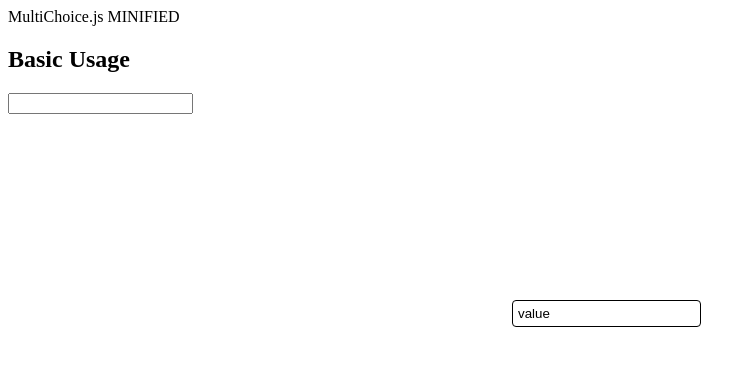
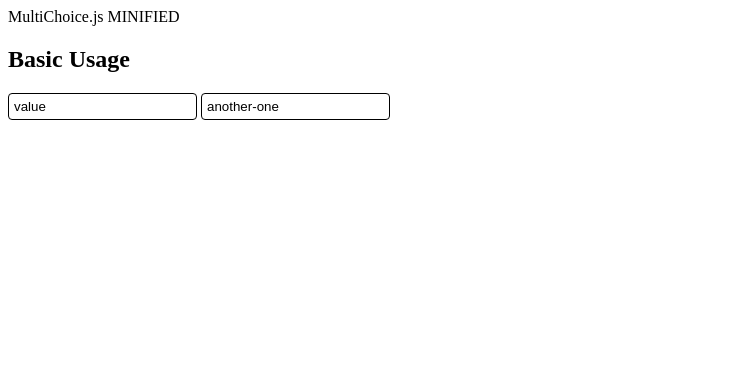
Before and after one commit to siddharthTyagi/web-faces, a plain HTML site: page multichoice/content/index.html in a window 1280 px wide. Shown: the whole page, without its empty margins (0-756 px from the left). Drawn offline with Linux system fonts and the light colour scheme.

Commit message:
new commit

```diff
--- a/multichoice/content/css/page.css
+++ b/multichoice/content/css/page.css
@@ -1,5 +1,4 @@
 input#multichoice-basic {
-	position: absolute;
-	left: 40%;
-	top: 300px;
+	left: 20%;
+	top: 200px;
 }
--- a/multichoice/content/css/theme.css
+++ b/multichoice/content/css/theme.css
@@ -1,19 +1,24 @@
 .default.multichoice-wrapper {
 	transition: 0.5s;
 	position: absolute;
+	cursor: default;
+}
+.multichoice {
+	border: 1px solid black;
+	border-radius: 4px;
+	padding: 5px;
 	cursor: default;
 }
 .default.multichoice-wrapper input.multichoice {
 	border: 1px solid black;
 	border-radius: 4px;
 	padding: 5px;
-	position: absolute;
 	cursor: default;
 }
 .default.multichoice-wrapper:HOVER input.multichoice {
-	border: 2px solid maroon;
 }
 .default.multichoice-wrapper:HOVER input.multichoice:HOVER {
+	border: 2px solid maroon;
 	border-color: black;
 	background: maroon;
 	color: white;
--- a/multichoice/content/index.html
+++ b/multichoice/content/index.html
@@ -6,9 +6,10 @@
 var dom = document.documentElement;
 document.addEventListener('DOMContentLoaded', function (e) {
 	var basic = new _MultiChoice(dom.querySelector("input#multichoice-basic"));
+	var sample = new _MultiChoice(dom.querySelector("input#multichoice-sample"));
 });
 </script>
 <a class="max">MultiChoice.js</a>&nbsp;<a class="min">MINIFIED</a>
 <h2>Basic Usage</h2>
 <input id="multichoice-basic" type="text" value="value">
-<input id="multichoice-sample" type="text">
+<input id="multichoice-sample" type="text" value="another-one">
--- a/multichoice/content/js/multichoice.js
+++ b/multichoice/content/js/multichoice.js
@@ -14,7 +14,7 @@ var _MultiChoice = function (emt, args) {
 			}
 		};
 		this._clearOptions = function () {
-			var opts = this.parentNode.querySelectorAll('span.multichoice-option');
+			var opts = this.parentNode.querySelectorAll('span.multichoice-option, br');
 			for (var i = 0; i < opts.length; i++) {
 				this.parentNode.removeChild(opts[i]);
 			}
@@ -27,22 +27,36 @@ var _MultiChoice = function (emt, args) {
 		this._addOption = function (v) {
 			var opt = document.createElement('span');
 			opt.innerHTML = v;
-			this._styleEngine.addClass('multichoice-option', opt);
+			this._styleEngine.addClass('multichoice-option multichoice', opt);
+			opt.style.opacity = '0';
 			this.parentNode.insertBefore(opt, (this._post = !this._post) ? this : this.nextSibling);
+			if (this.parentNode.clientWidth > this.option("maxWidth")) {
+				this.parentNode.insertBefore(document.createElement('br'), opt);
+				this.option("maxWidth", this.parentNode.clientWidth);
+			}
+			opt.style.opacity = 1;
 		};
 		this._expand = function () {
 			var opts = this.option("options");
 			for (var i = 0; i < opts.length; i++) {
 				var opt = opts[i];
-				this._addOption();
+				this._addOption(opt);
+				if (this.parentNode.clientHeight > this.option("maxHeight")) {
+					this._addOption("...");
+					break;
+				}
 			}
 			return this;
 		};
 		this._onMouseOver = function (e) {
-			this._expand();
+			this._mc.style.top = (this._mc._clone.offsetTop - this._mc._t - 1) + 'px';
+			this._mc.style.left = (this._mc._clone.offsetLeft - this._mc._l - 1) + 'px';
+			this.style.zIndex = this._mc.option("Mz");
+			this._mc._expand();
 		};
 		this._onMouseOut = function (e) {
 			this._mc._collapse();
+			this.style.zIndex = this._mc.option("mz");
 			this._mc.style.top = (this._mc._clone.offsetTop - this._mc._t) + 'px';
 			this._mc.style.left = (this._mc._clone.offsetLeft - this._mc._l) + 'px';
 		};
@@ -54,27 +68,28 @@ var _MultiChoice = function (emt, args) {
 			for (v in _MultiChoice.prototype) {
 				this[v] = _MultiChoice.prototype[v];
 			}
-			this.addEventListener('mouseover', this._onMouseOver);
+			this._styleEngine.addClass('multichoice', this._clone);
 			this._styleEngine.addClass('multichoice', this);
 			var wrapper = document.createElement('div');
+			wrapper.addEventListener('mouseover', this._onMouseOver);
 			wrapper.addEventListener('mouseout', this._onMouseOut);
-			wrapper.addEventListener('mouseover', function (e) {
-				this._mc.style.top = (this._mc._clone.offsetTop - this._mc._t - 1) + 'px';
-				this._mc.style.left = (this._mc._clone.offsetLeft - this._mc._l - 1) + 'px';
-			});
+			/*wrapper.addEventListener('mouseover', function (e) {
+			});*/
 			this._styleEngine.addClass('default multichoice-wrapper', wrapper);
-			wrapper.style.width = (3 * (this._clone.clientWidth)) + 'px';
-			wrapper.style.height = (5 * (this._clone.clientHeight)) + 'px';
+			/*wrapper.style.width = (3 * (this._clone.clientWidth)) + 'px';
+			wrapper.style.height = (5 * (this._clone.clientHeight)) + 'px';*/
 			this._mca.top = this._clone.offsetTop - 2;
 			this._mca.left = this._clone.offsetLeft - 2;
-			wrapper.style.left = (this._l = (this._clone.offsetLeft - this._clone.clientWidth + 10)) + 'px';
-			wrapper.style.top = (this._t = this._clone.offsetTop - this._clone.clientHeight) + 'px';
-			this.style.top = (this._clone.offsetTop - this._t) + 'px';
-			this.style.left = (this._clone.offsetLeft - this._l) + 'px';
+			wrapper.style.left = (this._l = (this._clone.offsetLeft)) + 'px';
+			wrapper.style.top = (this._t = this._clone.offsetTop) + 'px';
+			/*this.style.top = (this._clone.offsetTop - this._t) + 'px';
+			this.style.left = (this._clone.offsetLeft - this._l) + 'px';*/
 			this._clone.style.opacity = '0';
+			wrapper.style.zIndex = this.option("mz");
 			this._clone.parentNode.appendChild(wrapper);
 			wrapper._mc = this;
 			wrapper.appendChild(this);
+			this.style.zIndex = this.option("Mz");
 			return this._collapse();
 		};
 		return this._init(args);
@@ -84,7 +99,11 @@ var _MultiChoice = function (emt, args) {
 _MultiChoice.prototype.defaults = _MultiChoice.defaults = {
 	options: function () {
 		return Object.keys(this);
-	}
+	},
+	mz: 1,
+	Mz: 999,
+	maxHeight: 400,
+	maxWidth: 400
 };
 //	Create a css rule engine
 _MultiChoice.prototype._styleEngine = new function () {
```
